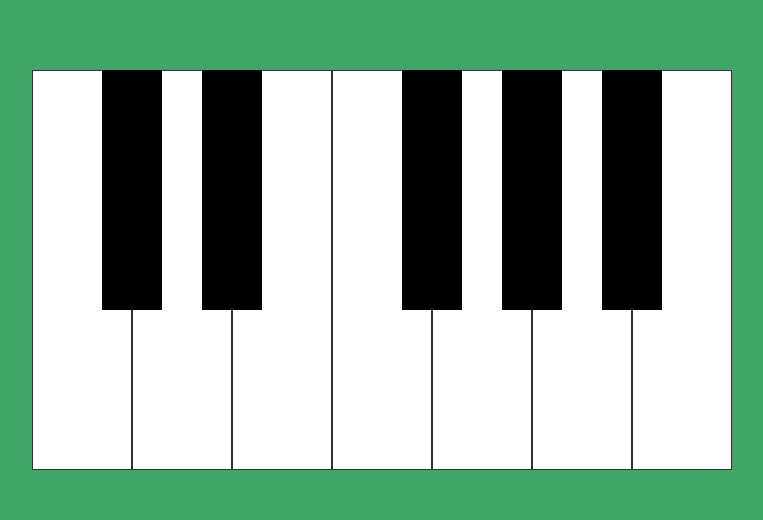
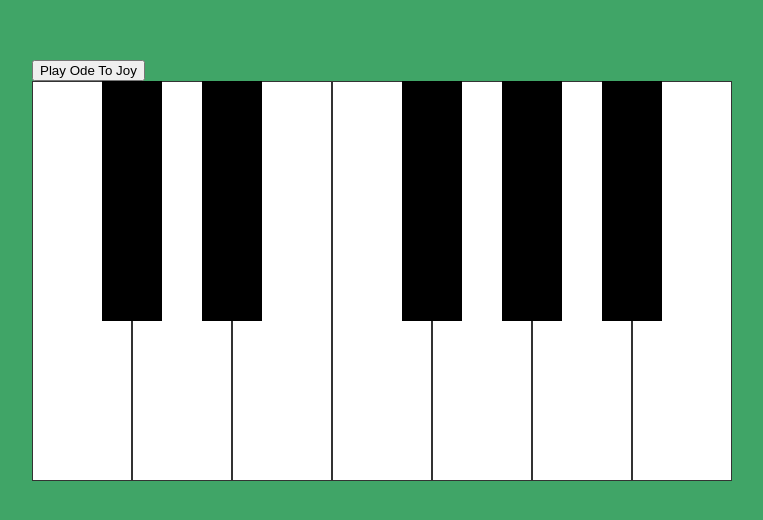
Before and after one commit to mcneilcs-bit/Build-A-Piano, a plain HTML site: page index.html in a window 1280 px wide. Shown: the part 130-650 px from the top of the page, without its empty margins (258-1021 px from the left). Drawn offline with Linux system fonts and the light colour scheme.

Commit message:
add Play To Ode Button

```diff
--- a/index.html
+++ b/index.html
@@ -9,9 +9,20 @@
     <script src="script.js" defer></script>
     <title>Piano Web App</title>
 </head>
+<br />
 
-<body>
+<div class="main">
+    <div class="song">
+
+    <button class="song" onClick="playOdeToJoy()">
+        Play Ode To Joy
+    </button>
+
+
+</div>
+
     <!--Piano Container-->
+
     <div class="piano">
         <!--Piano Notes-->
         <div data-note="C" class="key white"></div>
@@ -41,7 +52,7 @@
     <audio id="A" src="notes/A.mp3"></audio>
     <audio id="Bb" src="notes/Bb.mp3"></audio>
     <audio id="B" src="notes/B.mp3"></audio>
-</body>
-<footer></footer>
+    </body>
+    <footer></footer>
 
 </html>
```
